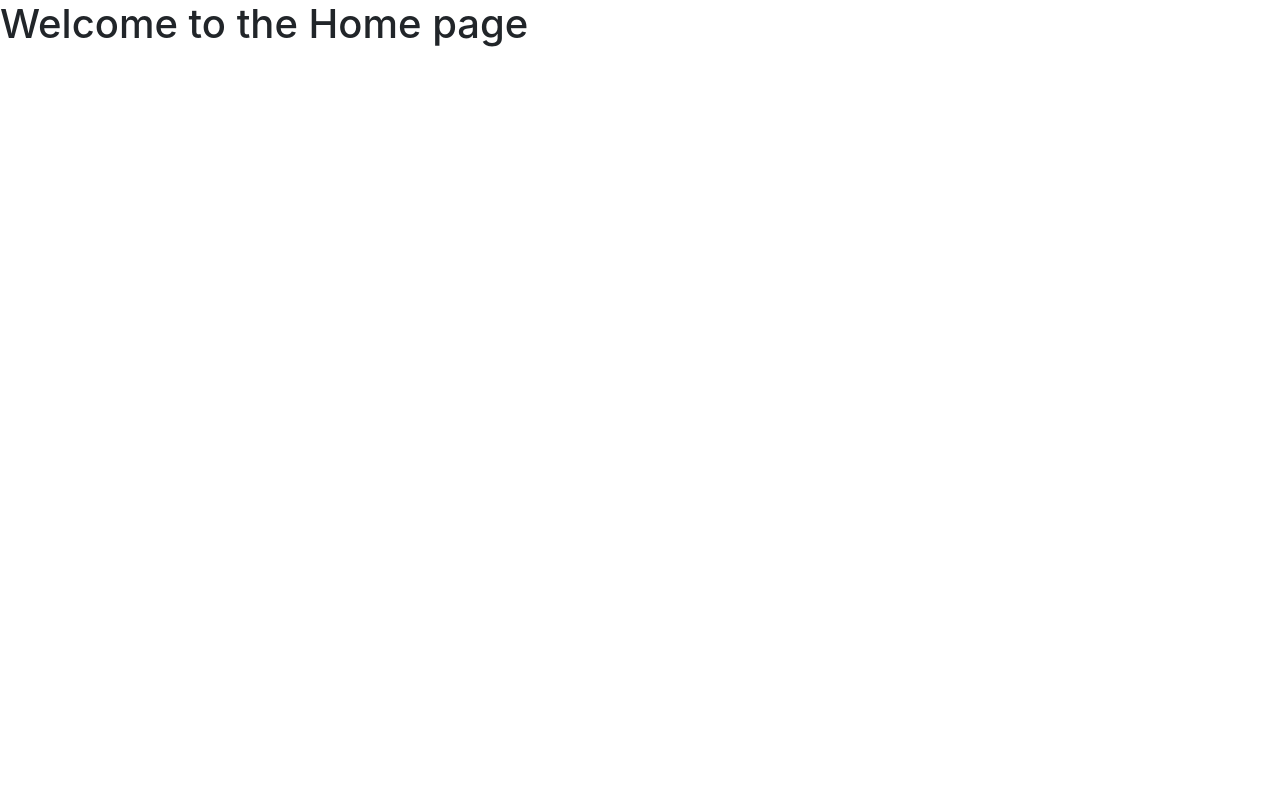
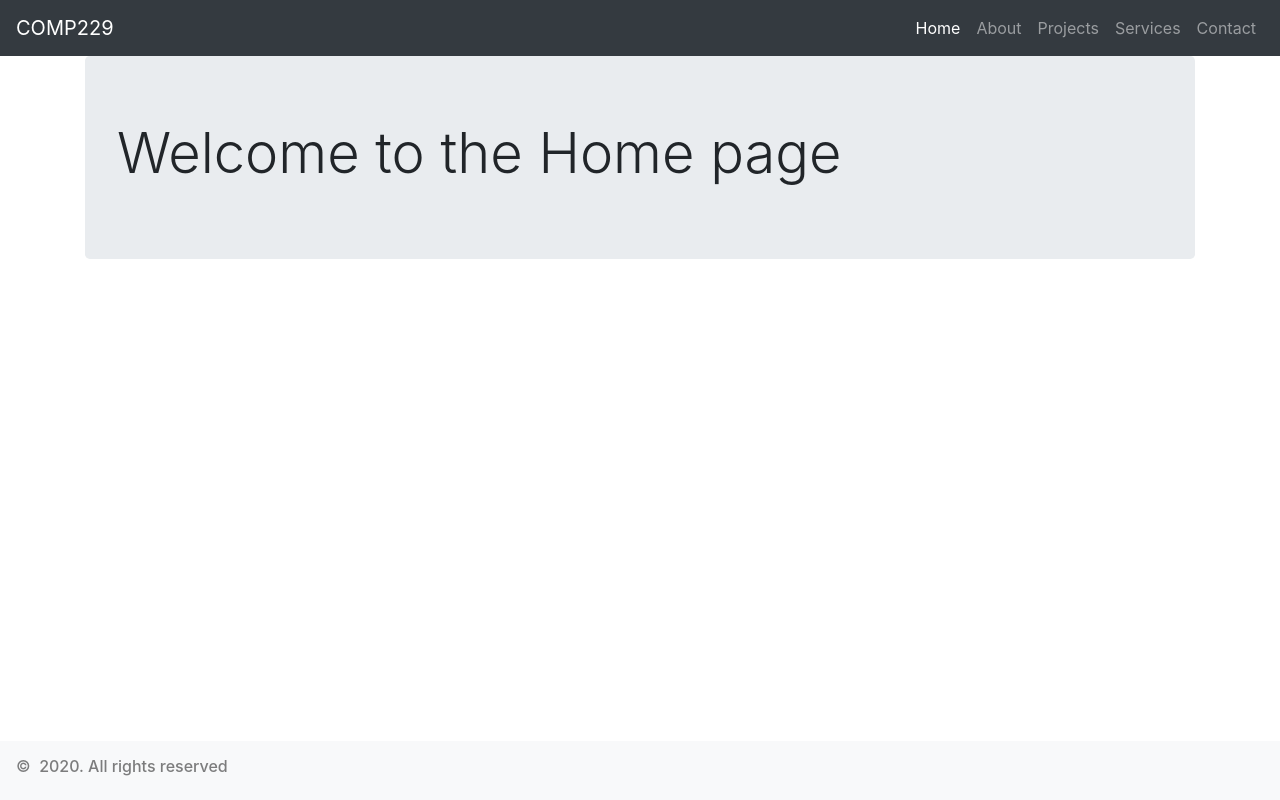
Before and after one commit to Nahia9/COMP229-F2020-Assignment01, a Node server app: page / in a window 1280 px wide. Run offline with Node 20, Linux system fonts and the light colour scheme; some libraries are stand-ins or nearby versions.

Commit message:
package.json updated

```diff
--- a/app.js
+++ b/app.js
@@ -40,7 +40,9 @@ app.use(function (err, req, res, next) {
 
   // render the error page
   res.status(err.status || 500);
-  res.render('error');
+  res.render('error', {
+    title: 'Error'
+  });
 });
 
 module.exports = app;
--- a/routes/index.js
+++ b/routes/index.js
@@ -24,9 +24,9 @@ router.get('/about', function (req, res, next) {
 });
 
 /* GET Products page. */
-router.get('/products', function (req, res, next) {
+router.get('/projects', function (req, res, next) {
   res.render('index', {
-    title: 'Products'
+    title: 'Projects'
   });
 });
 
--- a/views/index.ejs
+++ b/views/index.ejs
@@ -1,26 +1,14 @@
-<!DOCTYPE html>
-<html lang="en">
-  <head>
-    <meta charset="UTF-8" />
-    <meta name="viewport" content="width=device-width, initial-scale=1.0" />
-    <title><%= title %></title>
+<%- include partials/header.ejs %>
 
-    <!--CSS section-->
-    <link rel="stylesheet" href="/bootstrap/dist/css/bootstrap.min.css" />
-    <link
-      rel="stylesheet"
-      href="/@fortawesome/fontawesome-free/css/all.min.css"
-    />
+<%- include partials/main_nav.ejs %>
 
-    <link rel="stylesheet" href="/Content/app.css" />
-  </head>
+  <!-- Main content-->
+  <main class="container">
+    <div class="jumbotron">
+      <h1 class="display-4">Welcome to the <%= title %> page</h1>
+    </div>
+  </main>
 
-  <body>
-    <h1>Welcome to the <%= title %> page</h1>
+<%- include partials/bottom_nav.ejs %>
 
-    <!--Script section-->
-    <script src="/jquery/dist/jquery.min.js"></script>
-    <script src="/bootstrap/dist/js/bootstrap.min.js"></script>
-    <script src="/Scripts/app.js"></script>
-  </body>
-</html>
+<%- include partials/footer.ejs %>
--- /dev/null
+++ b/views/partials/bottom_nav.ejs
@@ -0,0 +1,6 @@
+<!--Bottom nav-->
+  <footer>
+    <nav class="navbar fixed-bottom navbar-light bg-light">
+      <h6 class="display-6 navbar-text">&copy;&nbsp; 2020. All rights reserved</h6>
+    </nav>
+  </footer>
--- /dev/null
+++ b/views/partials/footer.ejs
@@ -0,0 +1,7 @@
+<!--Script section-->
+  <script src="/jquery/dist/jquery.min.js"></script>
+  <script src="/bootstrap/dist/js/bootstrap.min.js"></script>
+  <script src="/Scripts/app.js"></script>
+</body>
+
+</html>
--- /dev/null
+++ b/views/partials/header.ejs
@@ -0,0 +1,16 @@
+<!DOCTYPE html>
+<html lang="en">
+
+<head>
+  <meta charset="UTF-8" />
+  <meta name="viewport" content="width=device-width, initial-scale=1.0" />
+  <title><%= title %></title>
+
+  <!--CSS section-->
+  <link rel="stylesheet" href="/bootstrap/dist/css/bootstrap.min.css" />
+  <link rel="stylesheet" href="/@fortawesome/fontawesome-free/css/all.min.css" />
+
+  <link rel="stylesheet" href="/Content/app.css" />
+</head>
+
+<body>
--- /dev/null
+++ b/views/partials/main_nav.ejs
@@ -0,0 +1,52 @@
+<!--main navigation goes here-->
+  <nav class="navbar navbar-expand-lg navbar-dark bg-dark">
+    <a class="navbar-brand" href="#">COMP229</a>
+    <button class="navbar-toggler" type="button" data-toggle="collapse" data-target="#navbarSupportedContent"
+      aria-controls="navbarSupportedContent" aria-expanded="false" aria-label="Toggle navigation">
+      <span class="navbar-toggler-icon"></span>
+    </button>
+
+    <div class="collapse navbar-collapse" id="navbarSupportedContent">
+      <ul class="navbar-nav ml-auto">
+
+        <% if (title == "Home") { %>
+        <li class="nav-item active">
+          <% } else { %>
+        <li class="nav-item">
+          <% } %>
+          <a class="nav-link" href="/home"><i class="fas fa-home"></i> Home</a>
+        </li>
+
+        <% if (title == "About") { %>
+        <li class="nav-item active">
+          <% } else { %>
+        <li class="nav-item">
+          <% } %>
+          <a class="nav-link" href="/about"><i class="fas fa-address-book"></i> About</a>
+        </li>
+
+        <% if (title == "Projects") { %>
+        <li class="nav-item active">
+          <% } else { %>
+        <li class="nav-item">
+          <% } %>
+          <a class="nav-link" href="/projects"><i class="fas fa-tasks"></i></i> Projects</a>
+        </li>
+
+        <% if (title == "Services") { %>
+        <li class="nav-item active">
+          <% } else { %>
+        <li class="nav-item">
+          <% } %>
+          <a class="nav-link" href="/services"><i class="fas fa-briefcase"></i> Services</a>
+        </li>
+
+        <% if (title == "Contact") { %>
+        <li class="nav-item active">
+          <% } else { %>
+        <li class="nav-item">
+          <% } %>
+          <a class="nav-link" href="/contact"><i class="fas fa-phone-square-alt"></i> Contact</a>
+        </li>
+    </div>
+  </nav>
```
Also changed, not shown: package.json (+20 -3 lines), views/error.ejs (+13 -3 lines), 2 other files.
